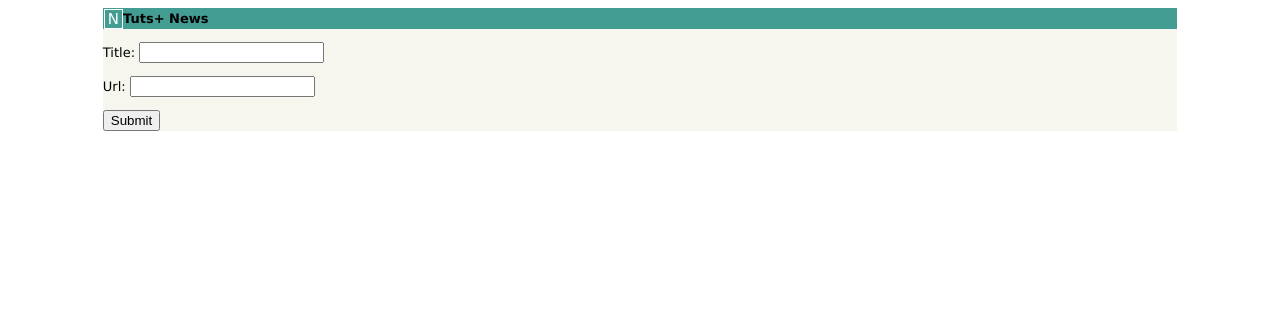
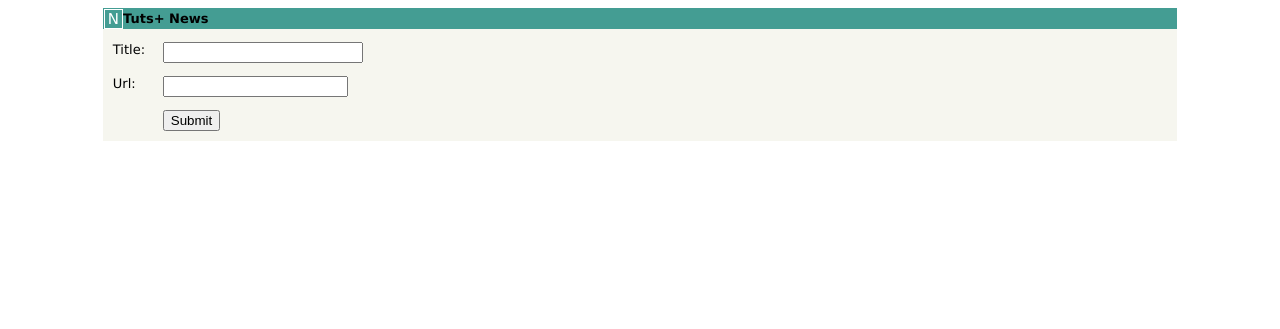
Before and after one commit to croach/tutsplus-django, a Django app: page /story/ in a window 1280 px wide. Shown: the top 329 px of the page. Run offline with Django 3.2, Linux system fonts and the light colour scheme; parts of the project's set-up code (start-up, migrations or seed data) failed here and were passed over.

Commit message:
Added changes to the CSS for handling the story form

```diff
--- a/hackernews/static/css/master.css
+++ b/hackernews/static/css/master.css
@@ -55,3 +55,22 @@
     font-size: 9px;
     margin-top: 0;
 }
+form {
+    padding: 0 0 10px 10px;
+}
+form label {
+    width: 50px;
+    float: left;
+}
+form input[type=text] {
+    width: 200;
+}
+form input[type=submit] {
+    margin-left: 50px;
+}
+form ul.errorlist {
+    color: red;
+    list-style-type: none;
+    padding: 0;
+    margin-left: 50px;
+}
```
